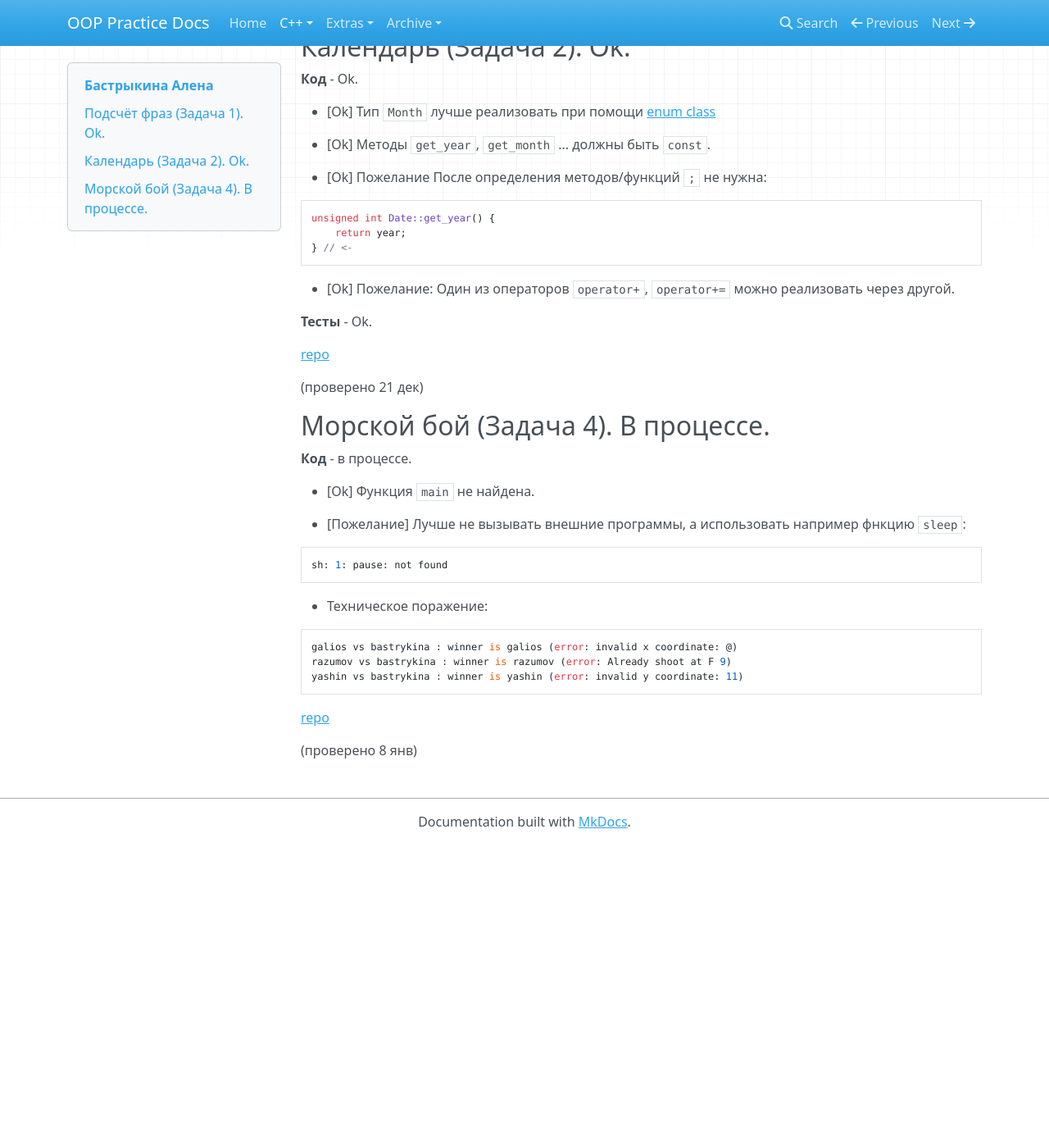
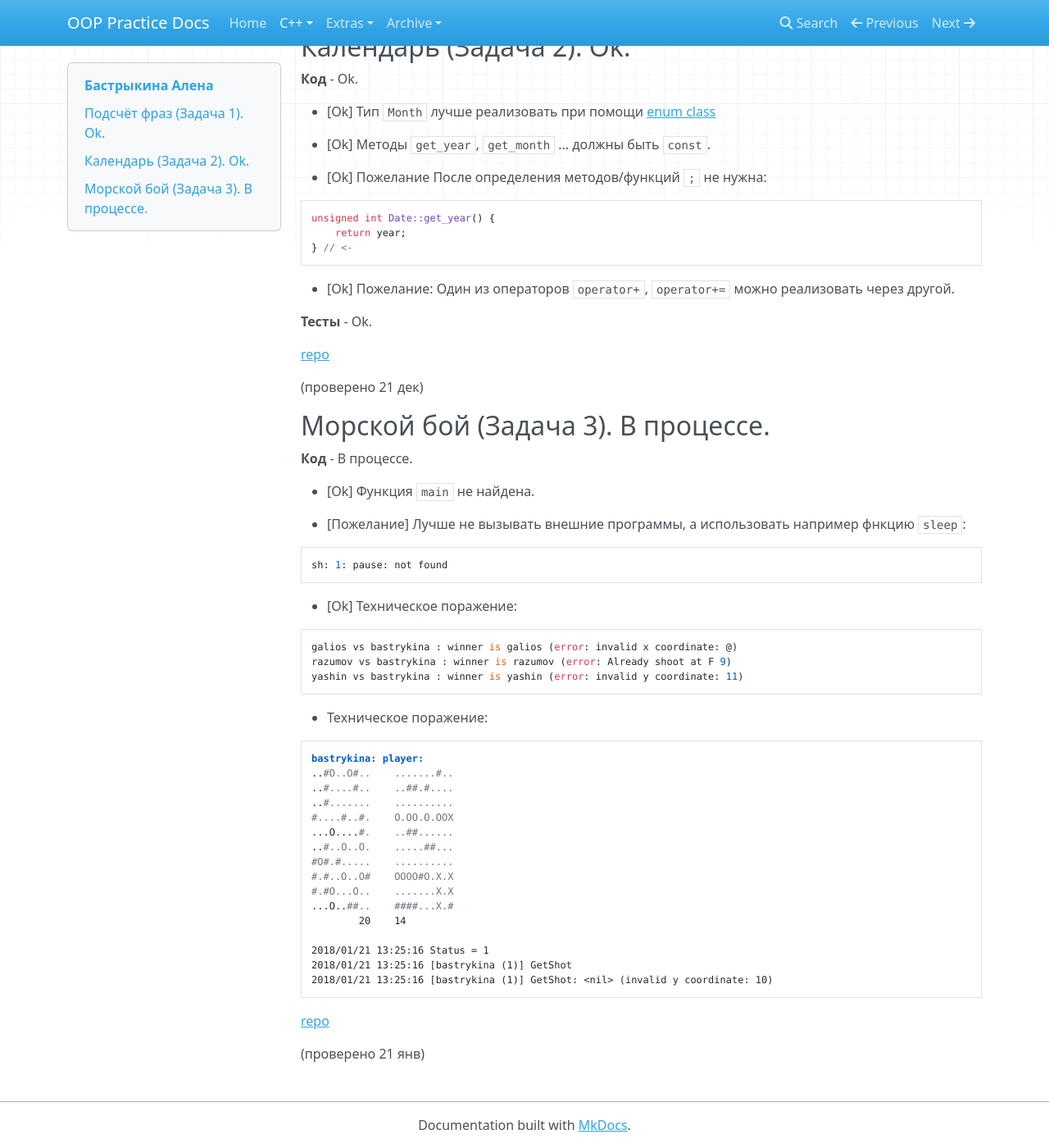
Before and after one commit to avoronkov/oop, an MkDocs documentation site: the page built from docs/2017.cpp/results/bastrykina.md, in a window 1280 px wide and 1400 px high, scrolled down 327 px. Shown: the whole window at 82% size. Built offline with MkDocs 1.6.1, drawn with Linux system fonts in a browser that asks for light colours; nearby versions of some CDN libraries; old or Windows-style settings are respelled for this version of MkDocs; before the commit the page ends 1357 px from its top, so only the background shows below that.

Commit message:
update results part 1

````diff
--- a/docs/2017.cpp/results/bastrykina.md
+++ b/docs/2017.cpp/results/bastrykina.md
@@ -34,9 +34,9 @@ unsigned int Date::get_year() {
 
 (проверено 21 дек)
 
-## Морской бой (Задача 4). В процессе.
+## Морской бой (Задача 3). В процессе.
 
-**Код** - в процессе.
+**Код** - В процессе.
 
 - [Ok] Функция `main` не найдена.
 
@@ -45,13 +45,33 @@ unsigned int Date::get_year() {
 sh: 1: pause: not found
 ```
 
-- Техническое поражение:
+- [Ok] Техническое поражение:
 ```
 galios vs bastrykina : winner is galios (error: invalid x coordinate: @)
 razumov vs bastrykina : winner is razumov (error: Already shoot at F 9)
 yashin vs bastrykina : winner is yashin (error: invalid y coordinate: 11)
 ```
 
+- Техническое поражение:
+```
+bastrykina: player:
+..#O..O#..    .......#..
+..#....#..    ..##.#....
+..#.......    ..........
+#....#..#.    O.OO.O.OOX
+...O....#.    ..##......
+..#..O..O.    .....##...
+#O#.#.....    ..........
+#.#..O..O#    OOOO#O.X.X
+#.#O...O..    .......X.X
+...O..##..    ####...X.#
+        20    14
+
+2018/01/21 13:25:16 Status = 1
+2018/01/21 13:25:16 [bastrykina (1)] GetShot
+2018/01/21 13:25:16 [bastrykina (1)] GetShot: <nil> (invalid y coordinate: 10)
+```
+
 [repo](https://bitbucket.org/bastrykina_oop/battleships)
 
-(проверено 8 янв)
+(проверено 21 янв)
````
Also changed, not shown: docs/2017.cpp/results.md (+4 -2 lines), docs/2017.cpp/results/galios.md (+7 -7 lines), docs/2017.cpp/results/petin.md (+10 -3 lines), docs/2017.cpp/results/voloshina.md (+2 -2 lines).
